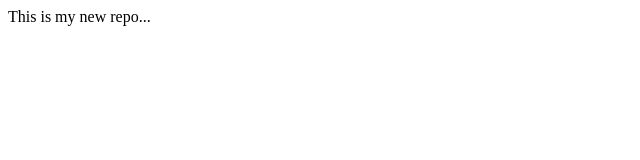
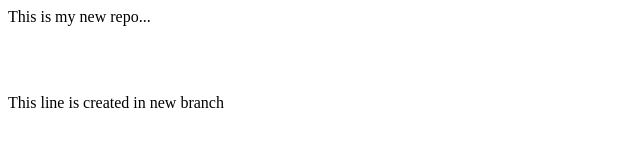
Before and after one commit to adityasingh020/localsystemrepo, a plain HTML site: page index.html in a window 1280 px wide. Shown: the whole page, without its empty margins (0-640 px from the left). Drawn offline with Linux system fonts and the light colour scheme.

Commit message:
new change

```diff
--- a/index.html
+++ b/index.html
@@ -1 +1,3 @@
 <p>This is my new repo...<p>
+<br><br>
+<p>This line is created in new branch<p>
```
